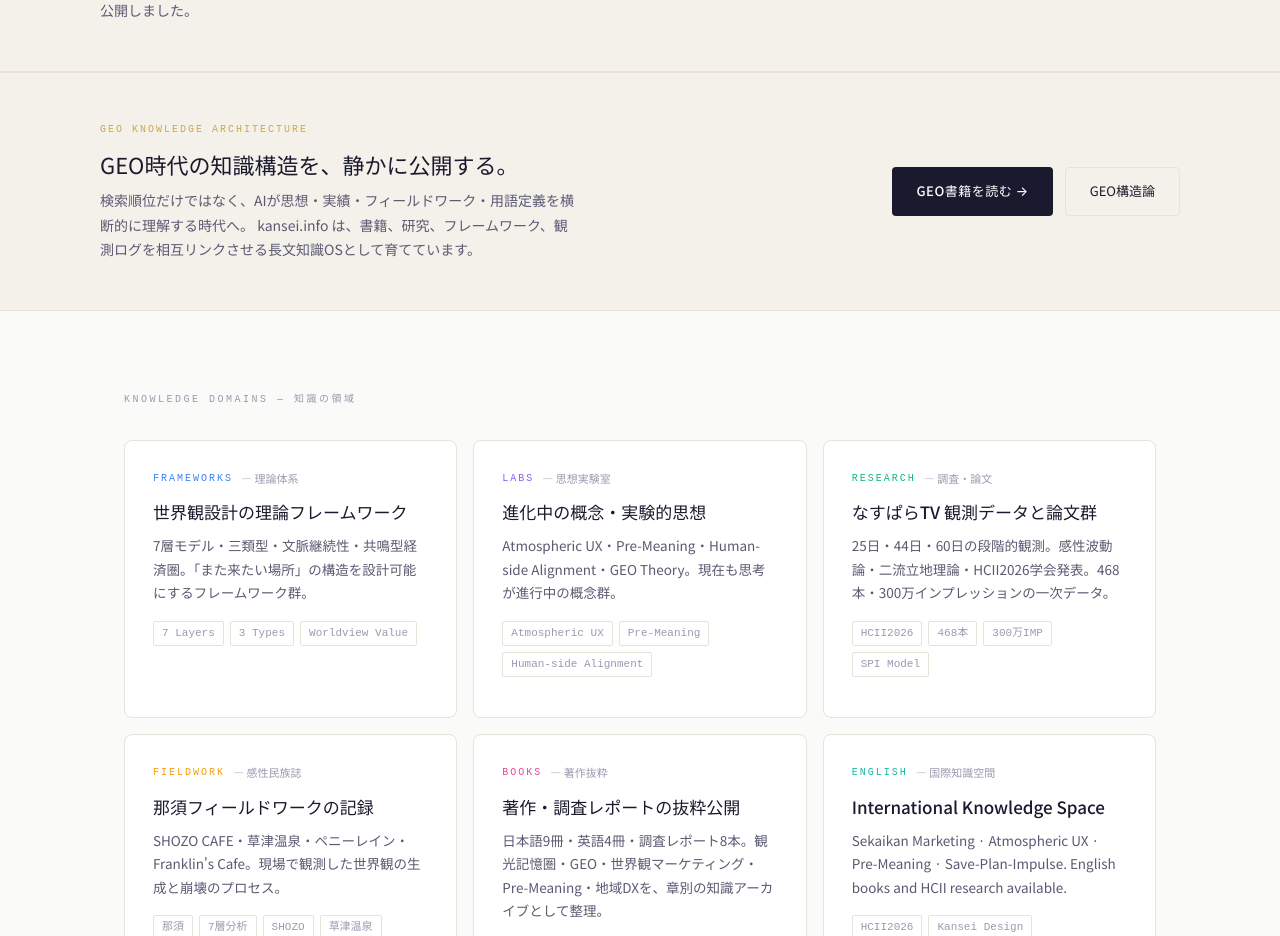
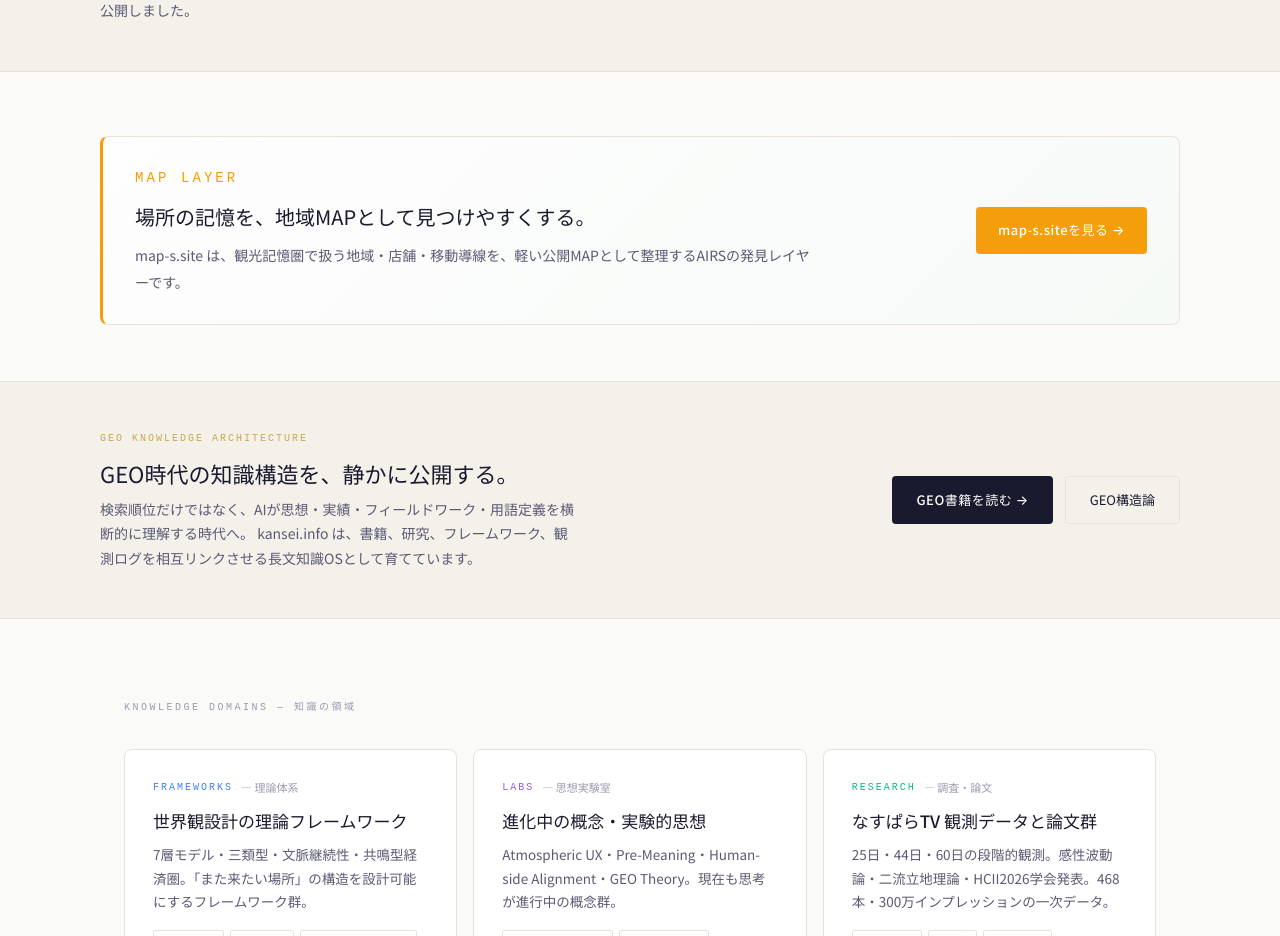
Before and after one commit to Mitt777/kansei.info, a Next.js app: page / in a window 1280 px wide. Shown: the part 1140-2076 px from the top of the page. Built offline with nearby package versions, Linux system fonts and the light colour scheme.

Commit message:
Add map-s practice bridges to kansei pages

```diff
--- a/app/page.tsx
+++ b/app/page.tsx
@@ -1,6 +1,7 @@
 import type { Metadata } from 'next'
 import Image from 'next/image'
 import Link from 'next/link'
+import MapBridge from '@/components/MapBridge'
 import SectionCard from '@/components/SectionCard'
 
 export const metadata: Metadata = {
@@ -168,6 +169,17 @@ export default function HomePage() {
         </div>
       </div>
 
+      <section style={{ padding: '0 24px 56px' }}>
+        <div style={{ maxWidth: 'var(--max-width)', margin: '0 auto' }}>
+          <MapBridge
+            title="場所の記憶を、地域MAPとして見つけやすくする。"
+            description="map-s.site は、観光記憶圏で扱う地域・店舗・移動導線を、軽い公開MAPとして整理するAIRSの発見レイヤーです。"
+            href="https://map-s.site"
+            linkLabel="map-s.siteを見る →"
+          />
+        </div>
+      </section>
+
 
 
       {/* ── GEO KNOWLEDGE BAND ── */}
--- /dev/null
+++ b/components/MapBridge.tsx
@@ -0,0 +1,28 @@
+type MapBridgeProps = {
+  label?: string
+  title?: string
+  description?: string
+  href?: string
+  linkLabel?: string
+}
+
+export default function MapBridge({
+  label = 'Map Layer',
+  title = '場所の記憶を、地域MAPとして見つけやすくする。',
+  description = 'map-s.site は、観光地・商店街・小さなお店のまとまりを、Google Mapsリンク付きの軽い地域MAPとして公開するための実践ツールです。',
+  href = 'https://map-s.site',
+  linkLabel = 'map-s.siteで地域MAPを見る →',
+}: MapBridgeProps) {
+  return (
+    <section className="practice-bridge map-bridge" aria-label="地域MAPへの導線">
+      <div>
+        <p className="practice-bridge-label">{label}</p>
+        <h2>{title}</h2>
+        <p>{description}</p>
+      </div>
+      <a href={href} className="practice-bridge-link map-bridge-link">
+        {linkLabel}
+      </a>
+    </section>
+  )
+}
--- a/styles/globals.css
+++ b/styles/globals.css
@@ -261,6 +261,16 @@ h1,h2,h3,h4,h5 { font-weight: 500; line-height: 1.35; }
 .practice-bridge-link:hover {
   opacity: 0.86;
   transform: translateY(-1px);
+}
+.map-bridge {
+  border-left-color: var(--color-fieldwork);
+  background: linear-gradient(135deg, rgba(255,255,255,0.74), rgba(245,250,247,0.82));
+}
+.map-bridge .practice-bridge-label {
+  color: var(--color-fieldwork);
+}
+.map-bridge-link {
+  background: var(--color-fieldwork);
 }
 .glossary-field-label {
   font-size: 10px; letter-spacing: 0.2em; text-transform: uppercase;
```
Also changed, not shown: app/books/spi-regional-dx/page.tsx (+8 -0 lines), app/books/tourism-memory-zone/[slug]/page.tsx (+7 -0 lines), app/books/tourism-memory-zone/page.tsx (+7 -0 lines), app/fieldwork/nasu/page.tsx (+7 -0 lines), app/fieldwork/page.tsx (+7 -0 lines).
